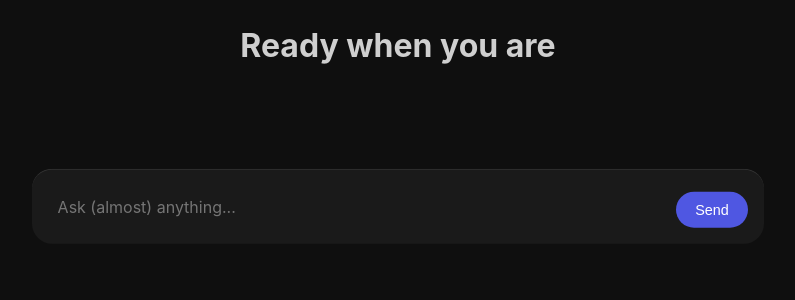
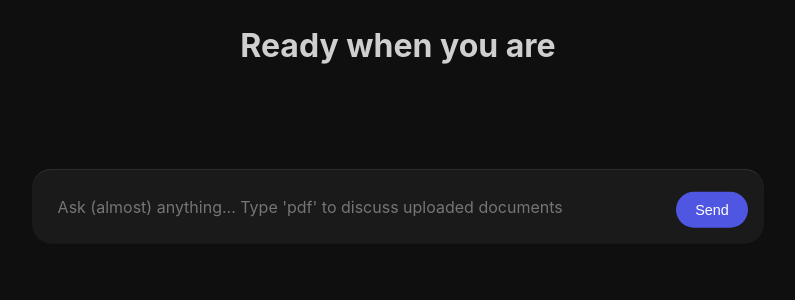
Before and after one commit to robot-time/nightatlasai, a Flask app: page / in a window 1280 px wide; the page is wider, and only the part inside the window is pictured. Shown: the part 194-494 px from the top of that part, without its empty margins (242-1037 px from the left). Run offline with Flask 3, Linux system fonts and the light colour scheme; the visitor is signed in with stand-in values (Sample User, id 1); some libraries are stand-ins or nearby versions.

Commit message:
Add PDF upload feature with rubric extraction

```diff
--- a/app.py
+++ b/app.py
@@ -376,6 +376,7 @@ def upload_pdf():
 
                 # Add this as a user message in the conversation
                 conversations[username].append({"role": "user", "content": rubric_info})
+                print(f"Added rubric info to conversation: {rubric_info[:100]}...")
 
                 # Add a system message to guide the AI
                 system_guidance = ("Remember to reference this rubric when providing feedback or "
@@ -389,6 +390,11 @@ def upload_pdf():
                 # Add a basic summary
                 pdf_context = f"I've uploaded a PDF document named '{filename}'. "
                 pdf_context += f"It contains approximately {len(full_text.split())} words."
+
+                # Print debug info
+                print(f"PDF Content Preview: {full_text[:200]}...")
+                print(f"Adding PDF context to conversation: {pdf_context}")
+
                 conversations[username].append({"role": "user", "content": pdf_context})
 
                 # For larger documents, summarize content to avoid token limits
@@ -404,14 +410,19 @@ def upload_pdf():
                         )
 
                         summary = summary_response.choices[0].message.content
+                        print(f"Generated PDF summary: {summary[:100]}...")
 
                         # Add the summary to the conversation
                         system_note = "I've analyzed the document and here's a summary of its content:"
                         conversations[username].append({"role": "system", "content": system_note})
                         conversations[username].append({"role": "assistant", "content": summary})
-
                     except Exception as e:
                         print(f"Error generating PDF summary: {str(e)}")
+                else:
+                    # For smaller documents, add the full content
+                    pdf_content_msg = f"The content of the document is:\n\n{full_text}"
+                    conversations[username].append({"role": "user", "content": pdf_content_msg})
+                    print(f"Added full PDF content to conversation (length: {len(full_text)})")
 
         return jsonify({
             "success": True,
@@ -474,6 +485,9 @@ def chat():
     username = session["username"]
     user_input = request.json.get("message", "")
 
+    # For debugging
+    print(f"User input: {user_input}")
+
     # Initialize user data if not exists
     if username not in message_count:
         message_count[username] = {'count': 0, 'timestamp': time.time()}
@@ -522,25 +536,64 @@ def chat():
     # Add the user message to conversation history
     conversations[username].append({"role": "user", "content": user_input})
 
+    # Check if question relates to PDFs
+    pdf_keywords = ['pdf', 'document', 'upload', 'file', 'content', 'read', 'understand', 'analyze',
+                   'what does it say', 'paper', 'text', 'in the document']
+    pdf_related = any(keyword in user_input.lower() for keyword in pdf_keywords)
+
+    # Advanced detection for document references without explicit keywords
+    if not pdf_related and username in pdf_storage and pdf_storage[username]:
+        # Check if user is referring to a document without using keywords
+        # For example: "What does paragraph 2 say?" or "Summarize this for me"
+        document_reference_phrases = [
+            "what does", "tell me about", "summarize", "explain", "analyze",
+            "paragraph", "page", "section", "chapter"
+        ]
+
+        # Look for phrases that might imply referring to a document
+        if any(phrase in user_input.lower() for phrase in document_reference_phrases):
+            # Get the most recent PDF details
+            recent_pdfs = sorted(pdf_storage[username].items(), key=lambda x: x[1]['upload_time'], reverse=True)
+            if recent_pdfs and (time.time() - recent_pdfs[0][1]['upload_time']) < 300:  # Within 5 minutes
+                # It's likely they're referring to the recently uploaded PDF
+                pdf_related = True
+                print("Detected implicit PDF reference")
+
     # Check if this is a question related to uploaded rubrics
     rubric_keywords = ['rubric', 'criteria', 'grade', 'assessment', 'requirement', 'band', 'score', 'mark']
     is_rubric_question = any(keyword in user_input.lower() for keyword in rubric_keywords)
 
-    # If user is asking about rubrics and has uploaded rubric PDFs, include the context
-    if is_rubric_question and username in pdf_storage:
-        rubric_pdfs = [pdf for pdf_id, pdf in pdf_storage[username].items()
-                      if pdf['file_type'] == 'rubric']
+    # Reference PDF content if the question is related
+    if (pdf_related or is_rubric_question) and username in pdf_storage:
+        # Get the most recent PDF uploaded
+        if pdf_storage[username]:
+            recent_pdfs = sorted(pdf_storage[username].items(), key=lambda x: x[1]['upload_time'], reverse=True)
+            if recent_pdfs:
+                recent_pdf = recent_pdfs[0][1]
+                pdf_type = recent_pdf['file_type']
+                pdf_name = recent_pdf['filename']
 
-        if rubric_pdfs:
-            # Find the most recent rubric
-            latest_rubric = max(rubric_pdfs, key=lambda x: x['upload_time'])
+                # Add a reminder about the uploaded PDF
+                pdf_reminder = f"Remember that the user has uploaded a PDF named '{pdf_name}'. "
+                if pdf_type == 'rubric':
+                    pdf_reminder += "This is a grading rubric with assessment criteria that should be referenced when answering questions about grades or requirements."
+                else:
+                    pdf_reminder += "Please use the content of this document to help answer their question."
 
-            # Add a system message with rubric details to help the AI give better responses
-            system_rubric_guidance = "The user has previously uploaded a grading rubric. "
-            system_rubric_guidance += "When responding to this question about assessment criteria, "
-            system_rubric_guidance += "refer to the rubric details provided earlier in the conversation."
+                conversations[username].append({"role": "system", "content": pdf_reminder})
 
-            conversations[username].append({"role": "system", "content": system_rubric_guidance})
+                # If it's a small enough document, include relevant content again
+                processed_data = recent_pdf['processed_data']
+                if processed_data:
+                    if pdf_type == 'rubric' and 'tables' in processed_data:
+                        rubric_summary = "The rubric contains these grade criteria:\n"
+                        for item in processed_data['tables']:
+                            rubric_summary += f"- {item['grade']}: {item['description'][:100]}...\n"
+                        conversations[username].append({"role": "system", "content": rubric_summary})
+                    elif 'text' in processed_data and len(processed_data['text']) < 2000:
+                        conversations[username].append({"role": "system", "content": f"Document content (preview): {processed_data['text'][:1000]}..."})
+
+                print(f"Added PDF context reminder for: {pdf_name}")
 
     # Prepare messages for API, ensuring we stay within token limits
     messages = trim_conversation_history(conversations[username])
@@ -577,18 +630,50 @@ def trim_conversation_history(messages):
     trimmed_messages = [system_message]
     current_tokens = num_tokens_from_messages(trimmed_messages)
 
-    # Add as many recent messages as possible, starting from the most recent
-    for message in reversed(messages[1:]):
+    # Find PDF-related messages first (prioritize keeping these)
+    pdf_related_messages = []
+    regular_messages = []
+
+    for message in messages[1:]:
+        content = message.get("content", "").lower()
+        role = message.get("role", "")
+
+        # Identify PDF-related messages to prioritize
+        if role == "system" and any(keyword in content for keyword in ["pdf", "document", "rubric", "grade", "criteria"]):
+            pdf_related_messages.append(message)
+        elif role == "user" and ("upload" in content and any(keyword in content for keyword in ["pdf", "document", "rubric"])):
+            pdf_related_messages.append(message)
+        # Check if this is a message containing PDF content
+        elif len(content) > 200 and "content of the document" in content:
+            # This is likely a PDF content message, keep a shorter version
+            shorter_content = content[:500] + "... [PDF content truncated for brevity]"
+            pdf_related_messages.append({"role": message["role"], "content": shorter_content})
+        else:
+            regular_messages.append(message)
+
+    # Add the most recent PDF-related messages first
+    for message in reversed(pdf_related_messages[-3:]):  # Keep up to 3 most recent PDF messages
+        message_tokens = num_tokens_from_messages([message])
+        if current_tokens + message_tokens <= MAX_TOKENS:
+            trimmed_messages.append(message)
+            current_tokens += message_tokens
+
+    # Then add as many recent messages as possible, starting from the most recent
+    for message in reversed(regular_messages):
         message_tokens = num_tokens_from_messages([message])
 
         if current_tokens + message_tokens <= MAX_TOKENS:
-            trimmed_messages.insert(1, message)  # Insert after system message
+            trimmed_messages.append(message)
             current_tokens += message_tokens
         else:
             # If we can't add any more messages, break
             break
 
-    return trimmed_messages
+    # Sort messages to maintain conversation flow (excluding system prompt)
+    conversation_messages = sorted(trimmed_messages[1:],
+                                  key=lambda msg: messages.index(msg) if msg in messages else 999)
+
+    return [system_message] + conversation_messages
 
 @app.route("/reset", methods=["POST"])
 def reset_conversation():
--- a/templates/index.html
+++ b/templates/index.html
@@ -87,6 +87,11 @@
     .bot {
       background: #1a1a1a;
       align-self: flex-start;
+    }
+
+    .pdf-message {
+      border: 2px solid #4daf7c;
+      box-shadow: 0 0 8px rgba(77, 175, 124, 0.3);
     }
 
     .input-wrapper {
@@ -792,7 +797,7 @@
 
   <div id="inputWrapper" class="input-wrapper">
     <div class="input-container">
-      <textarea id="messageInput" placeholder="Ask (almost) anything..." rows="1"></textarea>
+      <textarea id="messageInput" placeholder="Ask (almost) anything... Type 'pdf' to discuss uploaded documents" rows="1"></textarea>
       <button onclick="sendMessage()">Send</button>
     </div>
   </div>
@@ -927,6 +932,15 @@
       const chat = document.getElementById("chat");
       const msg = document.createElement("div");
       msg.classList.add("message", sender);
+
+      // Check if this is a PDF upload notification to highlight it
+      const isPdfMessage = sender === "user" &&
+                          (text.includes("uploaded a grading rubric") ||
+                           text.includes("uploaded a document"));
+
+      if (isPdfMessage) {
+        msg.classList.add("pdf-message");
+      }
 
       if (isFlashcardResponse) {
         msg.innerHTML = `
@@ -1181,6 +1195,10 @@
               // If this is a rubric, also display a summary of the extracted criteria
               if (result.file_type === 'rubric') {
                 showRubricDetails(result.file_id);
+              } else {
+                // Show a tip about asking questions about the document
+                const tipMessage = "**Tip:** You can now ask me questions about this document by mentioning 'pdf' or 'document' in your message. For example:\n- What are the key points in this document?\n- Can you summarize this pdf?\n- What does the document say about X?";
+                appendMessage(tipMessage, "bot");
               }
             } else {
               statusElement.textContent = result.error || 'Upload failed';
```
